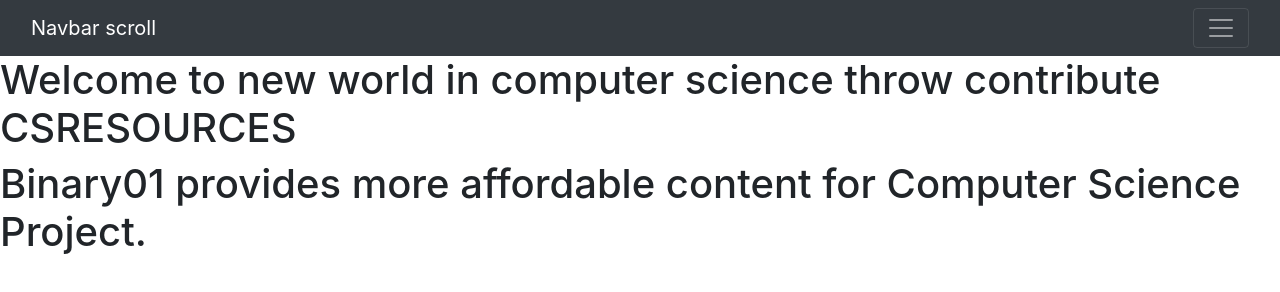
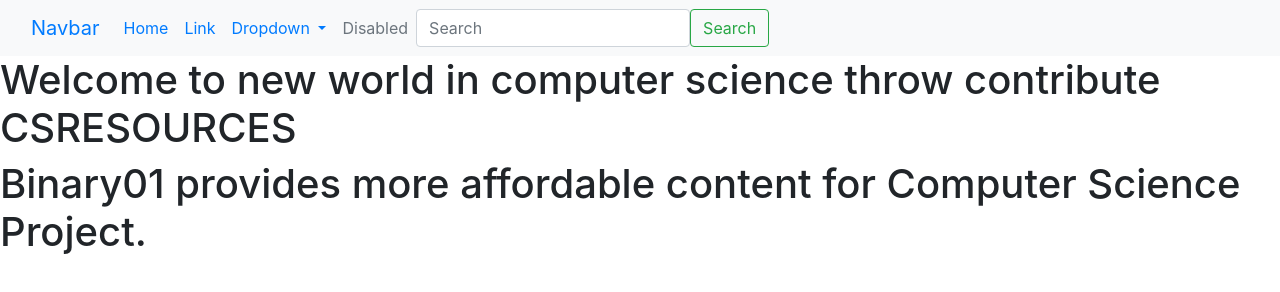
Before and after one commit to sohan110111/Binary01, a plain HTML site: page index.html in a window 1280 px wide. Drawn offline with nearby package versions, Linux system fonts and the light colour scheme.

Commit message:
Update index.html

```diff
--- a/index.html
+++ b/index.html
@@ -11,14 +11,14 @@
     <title>CS RESOURCES</title>
   </head>
   <body>
-    <nav class="navbar navbar-dark bg-dark">
+    <nav class="navbar navbar-expand-lg bg-light">
   <div class="container-fluid">
-    <a class="navbar-brand" href="#">Navbar scroll</a>
-    <button class="navbar-toggler" type="button" data-bs-toggle="collapse" data-bs-target="#navbarScroll" aria-controls="navbarScroll" aria-expanded="false" aria-label="Toggle navigation">
+    <a class="navbar-brand" href="#">Navbar</a>
+    <button class="navbar-toggler" type="button" data-bs-toggle="collapse" data-bs-target="#navbarSupportedContent" aria-controls="navbarSupportedContent" aria-expanded="false" aria-label="Toggle navigation">
       <span class="navbar-toggler-icon"></span>
     </button>
-    <div class="collapse navbar-collapse" id="navbarScroll">
-      <ul class="navbar-nav me-auto my-2 my-lg-0 navbar-nav-scroll" style="--bs-scroll-height: 100px;">
+    <div class="collapse navbar-collapse" id="navbarSupportedContent">
+      <ul class="navbar-nav me-auto mb-2 mb-lg-0">
         <li class="nav-item">
           <a class="nav-link active" aria-current="page" href="#">Home</a>
         </li>
@@ -27,7 +27,7 @@
         </li>
         <li class="nav-item dropdown">
           <a class="nav-link dropdown-toggle" href="#" role="button" data-bs-toggle="dropdown" aria-expanded="false">
-            Link
+            Dropdown
           </a>
           <ul class="dropdown-menu">
             <li><a class="dropdown-item" href="#">Action</a></li>
@@ -37,7 +37,7 @@
           </ul>
         </li>
         <li class="nav-item">
-          <a class="nav-link disabled">Link</a>
+          <a class="nav-link disabled">Disabled</a>
         </li>
       </ul>
       <form class="d-flex" role="search">
```
